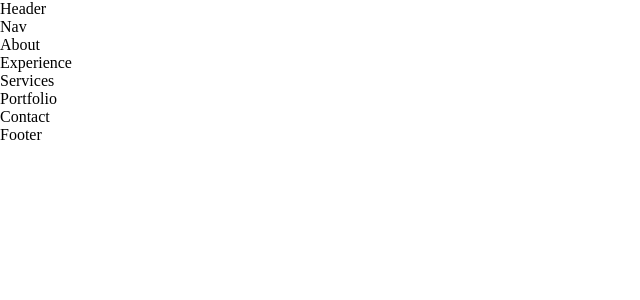
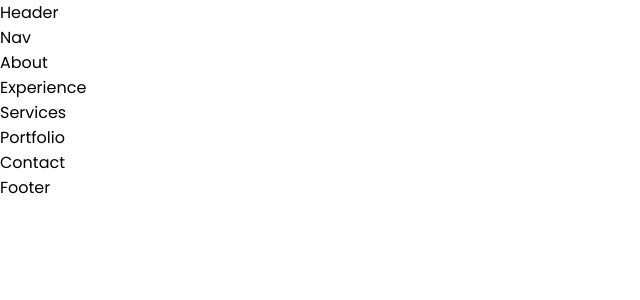
Before and after one commit to isayani/isayani-react-portfolio, a React (Create React App) app: page / in a window 1280 px wide. Shown: the top 300 px of the page, without its empty margins (0-640 px from the left). Built offline with nearby package versions, Linux system fonts and the light colour scheme.

Commit message:
imported and assigned font

```diff
--- a/src/index.css
+++ b/src/index.css
@@ -1,3 +1,5 @@
+@import url('https://fonts.googleapis.com/css2?family=Poppins:wght@300;400;500;600&display=swap');
+
 * {
   margin: 0;
   padding: 0;
@@ -20,3 +22,15 @@
   --container-width-md: 86%;
   --container-width-sm: 90%;
 }
+
+html {
+  scroll-behavior: smooth;
+}
+
+::-webkit-scrollbar {
+  display: none;
+}
+
+body {
+  font-family: 'Poppins', sans-serif;
+}
```
